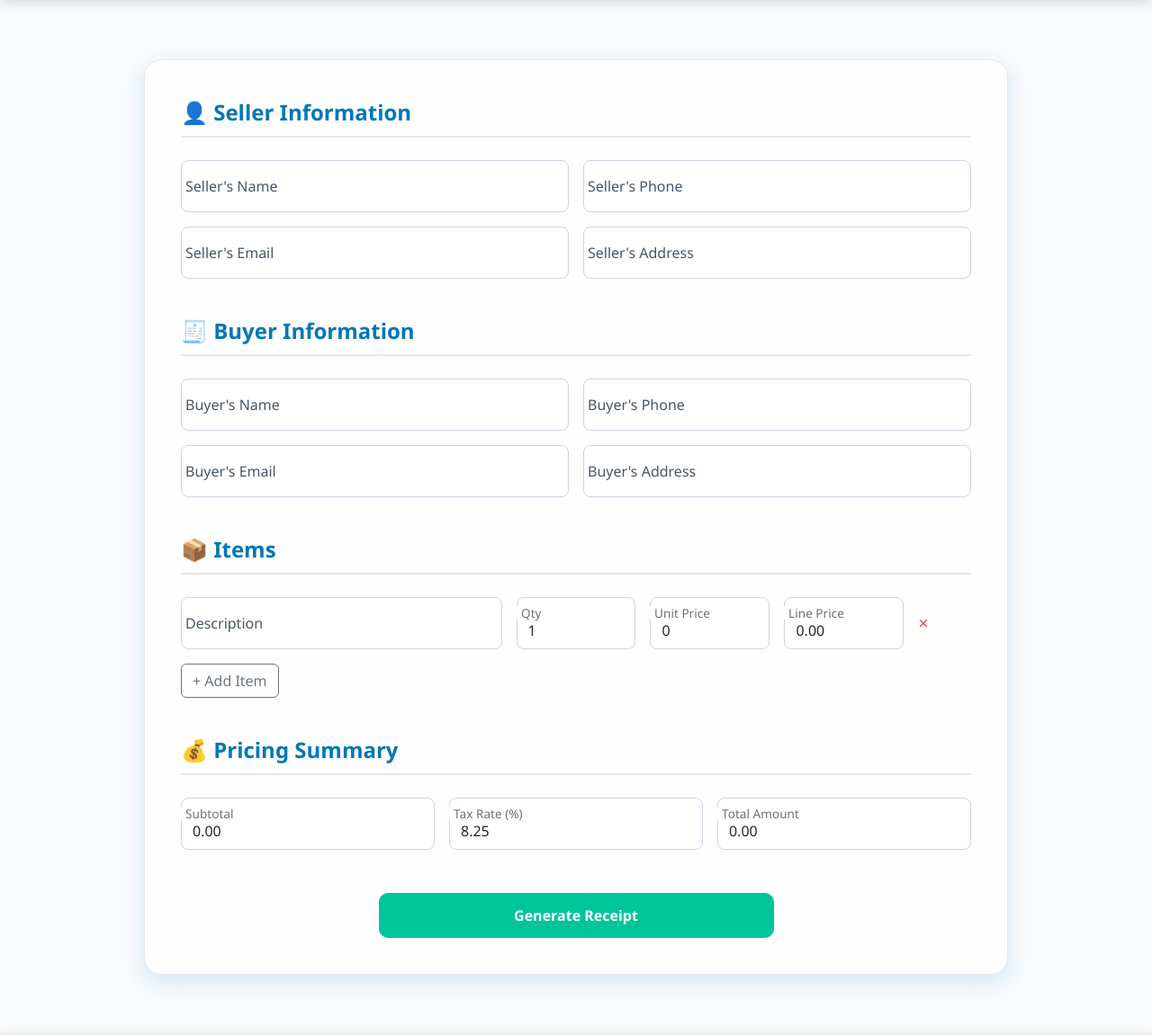
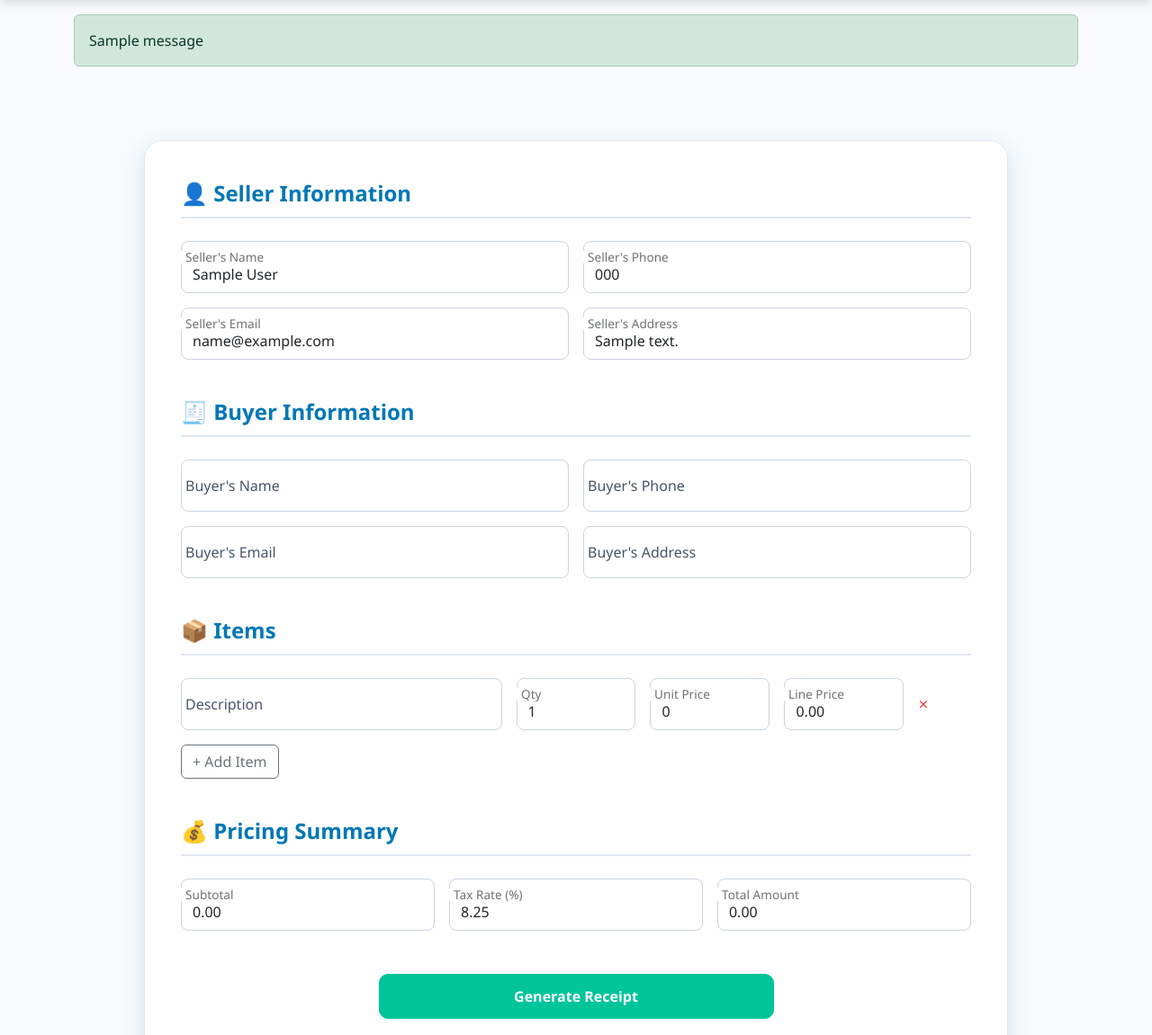
Before and after one commit to Aayushkumar-gupta/Receipt-Admin, a Django app: page /create/ in a window 1280 px wide. Shown: the part 57-1208 px from the top of the page at 90% size. Run offline with Django 5.2, Linux system fonts and the light colour scheme; a user stored in the database is signed in; tables that the repository leaves empty hold one stand-in row (values such as "Sample post"); one stand-in notice (Sample message) is shown.

Commit message:
Added a feature to update user info and pre-filled user info in receipts, and also made some UX changes

```diff
--- a/accounts/models.py
+++ b/accounts/models.py
@@ -4,6 +4,7 @@ from django.contrib.auth.models import User
 class UserProfile(models.Model):
     user = models.OneToOneField(User, on_delete=models.CASCADE)
     phone_number = models.CharField(max_length=15)
+    address = models.CharField(max_length=255, blank=True, null=True)
     email_verified = models.BooleanField(default=False)
     phone_verified = models.BooleanField(default=False)
 
--- a/accounts/urls.py
+++ b/accounts/urls.py
@@ -10,4 +10,6 @@ urlpatterns = [
     path("resend-verification-email/", views.resend_verification_email, name="resend_verification_email"),
     path("resend-phone-otp/", views.resend_phone_otp, name="resend_phone_otp"),
     path("verify-phone-otp/", views.verify_account, name="verify_phone_otp"),
+    path('verify-email/<uidb64>/<token>/', views.verify_email, name='verify_email'),
+    path('verify-account/', views.verify_account, name='verify_account'),
 ]
--- a/clearSlip/urls.py
+++ b/clearSlip/urls.py
@@ -18,6 +18,7 @@ from django.contrib import admin
 from django.urls import path, include
 from django.contrib.auth import views as auth_views
 from accounts import views
+from receipts import views
 
 urlpatterns = [
     path('admin/', admin.site.urls),
@@ -39,7 +40,5 @@ urlpatterns = [
          auth_views.PasswordResetCompleteView.as_view(template_name="password_reset_complete.html"),
          name="password_reset_complete"),
 
-    path('sign-up/', views.sign_up, name='sign_up'),
-    path('verify-email/<uidb64>/<token>/', views.verify_email, name='verify_email'),
-    path('verify-account/', views.verify_account, name='verify_account')
+    path("profile/update/", views.update_profile, name="update_profile"),
 ]
--- a/receipts/templates/base.html
+++ b/receipts/templates/base.html
@@ -122,6 +122,14 @@
         </div>
     </nav>
 
+    {% if messages %}
+      <div class="container mt-3">
+        {% for message in messages %}
+            <div class="alert alert-{{ message.tags }}">{{ message }}</div>
+        {% endfor %}
+      </div>
+    {% endif %}
+
     <!-- Page Content -->
     <div class="container content-wrapper">
         {% block content %}
--- a/receipts/templates/receipt_form.html
+++ b/receipts/templates/receipt_form.html
@@ -77,19 +77,23 @@
         <div class="form-title">👤 Seller Information</div>
         <div class="row g-3">
             <div class="col-md-6 form-floating">
-                <input type="text" class="form-control" name="seller_name" placeholder="Seller Name" required>
+                <input type="text" class="form-control" name="seller_name" placeholder="Seller Name"
+                    value="{{ request.user.first_name }} {{ request.user.last_name }}" required>
                 <label>Seller's Name</label>
             </div>
             <div class="col-md-6 form-floating">
-                <input type="text" class="form-control" name="seller_phone_number" id="js-seller_phone_number" placeholder="Seller Phone" required>
+                <input type="text" class="form-control" name="seller_phone_number" id="js-seller_phone_number" placeholder="Seller Phone"
+                    value="{{ request.user.userprofile.phone_number }}" required>
                 <label>Seller's Phone</label>
             </div>
             <div class="col-md-6 form-floating">
-                <input type="email" class="form-control" name="seller_email" id="js-seller_email" placeholder="Seller Email" required>
+                <input type="email" class="form-control" name="seller_email" id="js-seller_email" placeholder="Seller Email"
+                    value="{{ request.user.email }}" required>
                 <label>Seller's Email</label>
             </div>
             <div class="col-md-6 form-floating">
-                <input type="text" class="form-control" name="seller_address" placeholder="Seller Address" required>
+                <input type="text" class="form-control" name="seller_address" placeholder="Seller Address"
+                    value="{{ request.user.userprofile.address }}" required>
                 <label>Seller's Address</label>
             </div>
         </div>
--- a/receipts/urls.py
+++ b/receipts/urls.py
@@ -14,4 +14,6 @@ urlpatterns = [
     path("staging-edit/<int:pk>/", views.staging_edit, name="staging_edit"),
     path("staging-delete/<int:pk>/", views.staging_delete, name="staging_delete"),
     path('profile/', views.profile, name='profile'),
+    path("profile/", views.profile, name="user_profile"),
+
 ]
--- a/receipts/views.py
+++ b/receipts/views.py
@@ -11,6 +11,8 @@ from django.template.loader import get_template
 import json
 from decimal import Decimal
 from .forms import ReceiptForm
+from django.contrib import messages
+from accounts.models import UserProfile
 
 
 def home(request):
@@ -71,6 +73,13 @@ def receipt_pdf(request, pk):  # <-- add pk here
 
 @login_required
 def create_receipt(request):
+    profile = request.user.userprofile
+
+    if not profile.email_verified or not profile.phone_verified:
+        messages.error(request, "❌ You must verify your email and phone number before creating a receipt.")
+        return redirect("user_profile")
+
+
     if request.method == 'POST':
         receipt = Receipts.objects.create(
             user_id=request.user,
@@ -184,3 +193,38 @@ def staging_delete(request, pk):
         receipt = Receipts.objects.get(id=pk)
         receipt.delete()
         return redirect("staging_area")
+
+
+@login_required
+def update_profile(request):
+    if request.method == "POST":
+        user = request.user
+        profile = user.userprofile
+
+        # Track changes for email and phone
+        new_email = request.POST.get("email")
+        new_phone = request.POST.get("phone_number")
+
+        # Update User fields
+        user.first_name = request.POST.get("first_name")
+        user.last_name = request.POST.get("last_name")
+
+        if new_email != user.email:
+            user.email = new_email
+            profile.email_verified = False  # mark email as unverified
+
+        # Update Profile fields
+        if new_phone != profile.phone_number:
+            profile.phone_number = new_phone
+            profile.phone_verified = False  # mark phone as unverified
+
+        profile.address = request.POST.get("address")
+
+        # Save changes
+        user.save()
+        profile.save()
+
+        messages.success(request, "Profile updated successfully ✅")
+        return redirect("user_profile")
+
+    return redirect("user_profile")
```
Also changed, not shown: receipts/templates/login.html (+0 -7 lines), receipts/templates/profile.html (+32 -3 lines).
